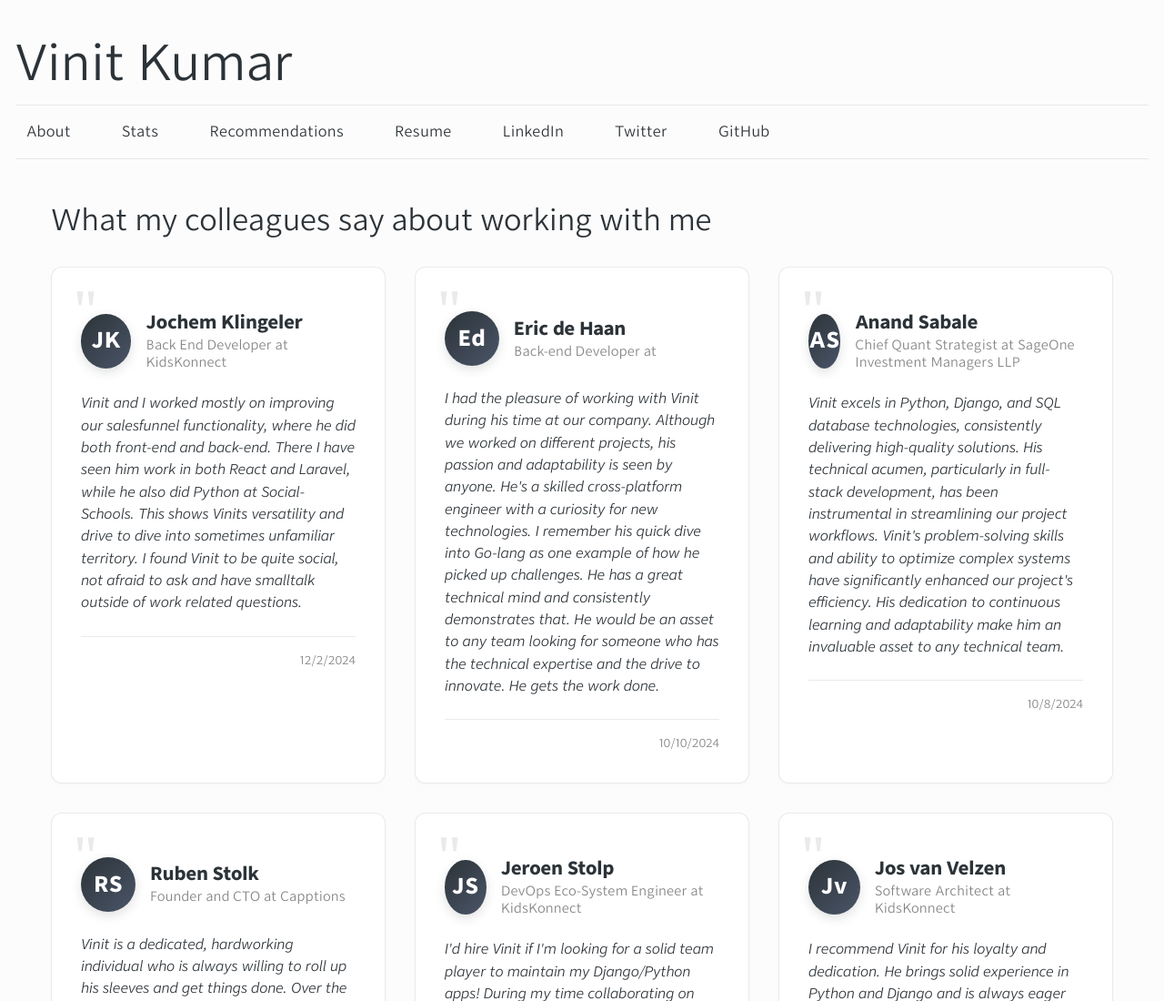
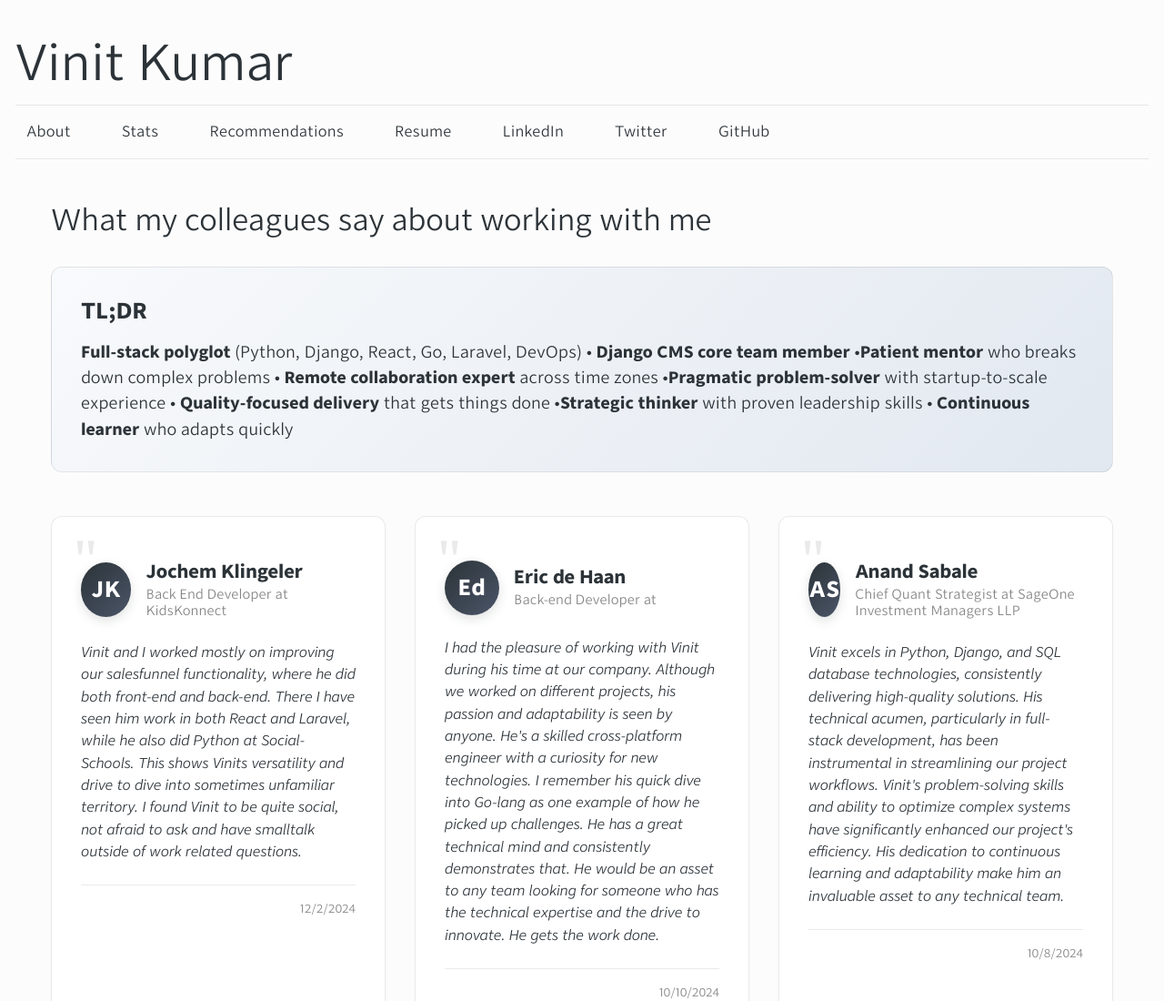
Before and after one commit to vinitkumar/vinitkumar.me, a Gatsby site: page /recommendations in a window 1280 px wide. Shown: the top 1100 px of the page at 91% size. Built offline with nearby package versions, Linux system fonts and the light colour scheme; Gatsby itself is replaced by a stand-in of ours; some packages are replaced by stand-ins of ours.

Commit message:
fix: update recommendations pages

```diff
--- a/src/pages/recommendations.js
+++ b/src/pages/recommendations.js
@@ -314,6 +314,32 @@ const ValueComponent = (props) => {
       <Seo title="Recommendations" />
       <div className="recommendations-container">
         <h1 className="heading">What my colleagues say about working with me</h1>
+
+        <div style={{
+          background: 'linear-gradient(135deg, #f8fafc 0%, #e2e8f0 100%)',
+          borderRadius: '12px',
+          padding: '2rem',
+          marginBottom: '3rem',
+          border: '1px solid var(--gray-line)'
+        }}>
+          <h2 style={{
+            fontSize: '1.5rem',
+            fontWeight: '600',
+            marginBottom: '1rem',
+            color: 'var(--accent)'
+          }}>TL;DR</h2>
+                     <p style={{
+             fontSize: '1.1rem',
+             lineHeight: '1.6',
+             margin: '0',
+             color: 'var(--text)'
+           }}>
+             <strong>Full-stack polyglot</strong> (Python, Django, React, Go, Laravel, DevOps) • <strong>Django CMS core team member</strong> •
+             <strong>Patient mentor</strong> who breaks down complex problems • <strong>Remote collaboration expert</strong> across time zones •
+             <strong>Pragmatic problem-solver</strong> with startup-to-scale experience • <strong>Quality-focused delivery</strong> that gets things done •
+             <strong>Strategic thinker</strong> with proven leadership skills • <strong>Continuous learner</strong> who adapts quickly
+           </p>
+        </div>
             <div className="recommendations-grid">
               {recommendations.map((rec, index) => (
                 <div className="recommendation-card" key={index}>
```
